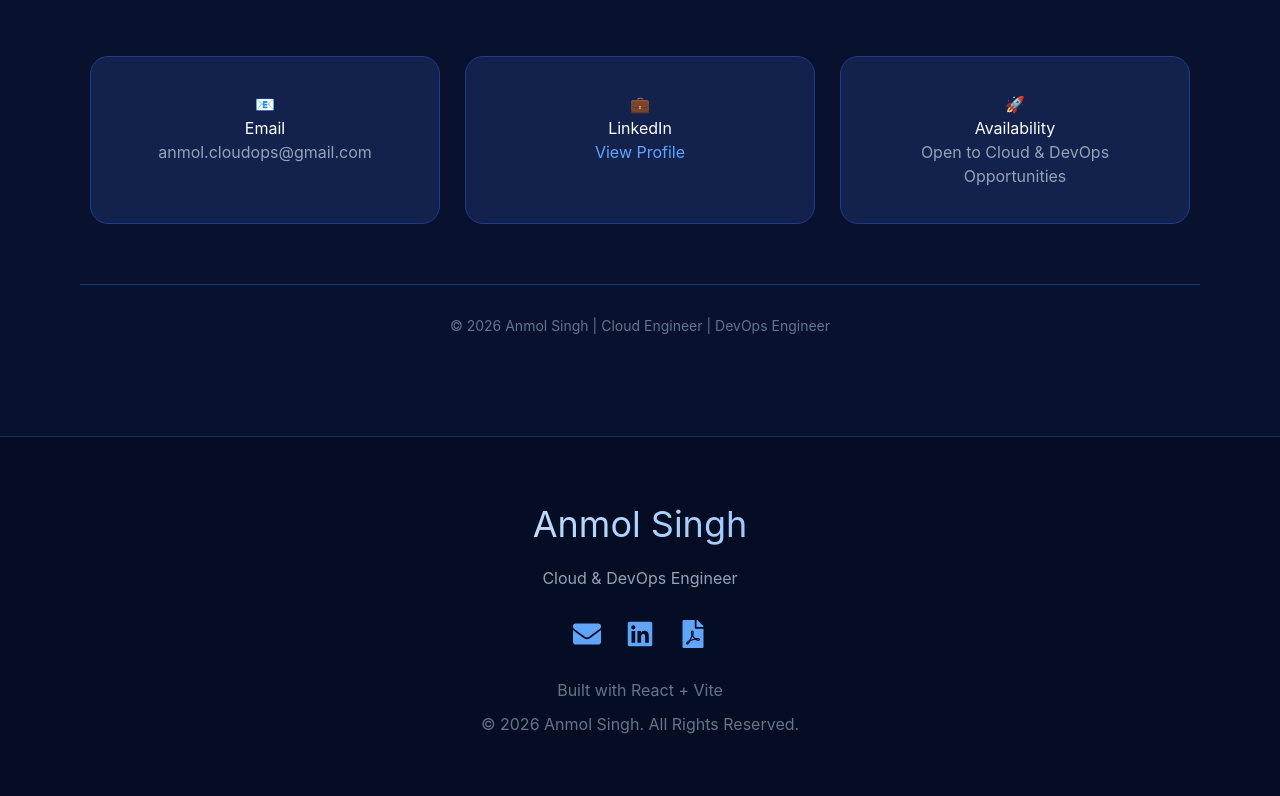
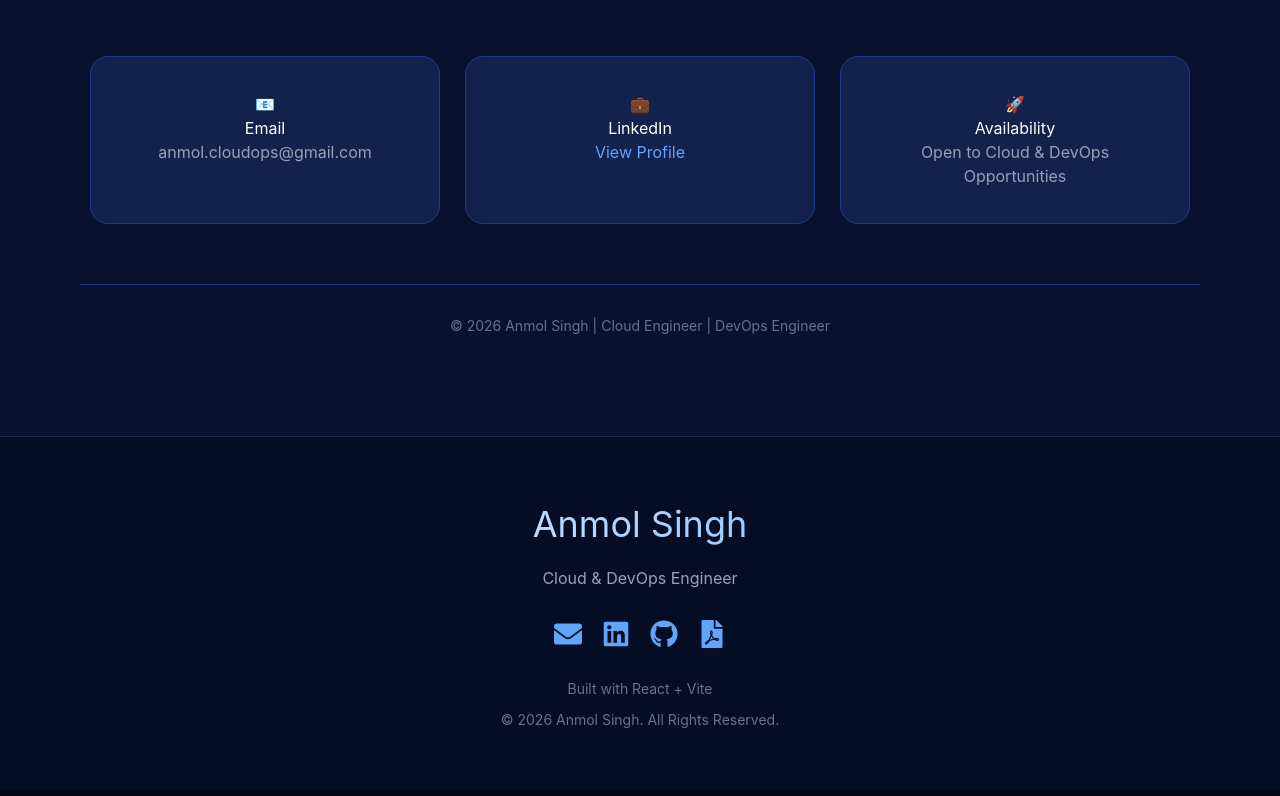
Before and after one commit to AnmolSingh8858/anmol-portfolio1790, a React (Vite) app: page / in a window 1280 px wide. Shown: the part 10145-10941 px from the top of the page. Built offline with nearby package versions, Linux system fonts and the light colour scheme.

Commit message:
Add GitHub icon and adjust responsive styles in Footer

```diff
--- a/src/components/Footer.jsx
+++ b/src/components/Footer.jsx
@@ -1,19 +1,27 @@
-import { FaLinkedin, FaEnvelope, FaFilePdf } from "react-icons/fa";
+import {
+  FaLinkedin,
+  FaEnvelope,
+  FaFilePdf,
+  FaGithub,
+} from "react-icons/fa";
 
 function Footer() {
+  const isMobile = window.innerWidth < 768;
+
   return (
     <footer
       style={{
         background: "#050d24",
         color: "white",
-        padding: "60px 40px",
+        padding: isMobile ? "50px 20px" : "60px 40px",
         textAlign: "center",
-        borderTop: "1px solid rgba(96,165,250,0.2)",
+        borderTop:
+          "1px solid rgba(96,165,250,0.2)",
       }}
     >
       <h2
         style={{
-          fontSize: "36px",
+          fontSize: isMobile ? "28px" : "36px",
           marginBottom: "15px",
           background:
             "linear-gradient(90deg,#ffffff,#60a5fa)",
@@ -28,6 +36,7 @@ function Footer() {
         style={{
           color: "#94a3b8",
           marginBottom: "30px",
+          fontSize: isMobile ? "15px" : "16px",
         }}
       >
         Cloud & DevOps Engineer
@@ -37,7 +46,8 @@ function Footer() {
         style={{
           display: "flex",
           justifyContent: "center",
-          gap: "25px",
+          flexWrap: "wrap",
+          gap: "20px",
           marginBottom: "30px",
         }}
       >
@@ -45,7 +55,7 @@ function Footer() {
           href="mailto:anmol.cloudops@gmail.com"
           style={{
             color: "#60a5fa",
-            fontSize: "28px",
+            fontSize: isMobile ? "24px" : "28px",
           }}
         >
           <FaEnvelope />
@@ -57,10 +67,22 @@ function Footer() {
           rel="noreferrer"
           style={{
             color: "#60a5fa",
-            fontSize: "28px",
+            fontSize: isMobile ? "24px" : "28px",
           }}
         >
           <FaLinkedin />
+        </a>
+
+        <a
+          href="https://github.com/AnmolSingh8858"
+          target="_blank"
+          rel="noreferrer"
+          style={{
+            color: "#60a5fa",
+            fontSize: isMobile ? "24px" : "28px",
+          }}
+        >
+          <FaGithub />
         </a>
 
         <a
@@ -69,7 +91,7 @@ function Footer() {
           rel="noreferrer"
           style={{
             color: "#60a5fa",
-            fontSize: "28px",
+            fontSize: isMobile ? "24px" : "28px",
           }}
         >
           <FaFilePdf />
@@ -79,6 +101,7 @@ function Footer() {
       <p
         style={{
           color: "#64748b",
+          fontSize: isMobile ? "13px" : "14px",
         }}
       >
         Built with React + Vite
@@ -88,6 +111,7 @@ function Footer() {
         style={{
           color: "#64748b",
           marginTop: "10px",
+          fontSize: isMobile ? "13px" : "14px",
         }}
       >
         © 2026 Anmol Singh. All Rights Reserved.
```
